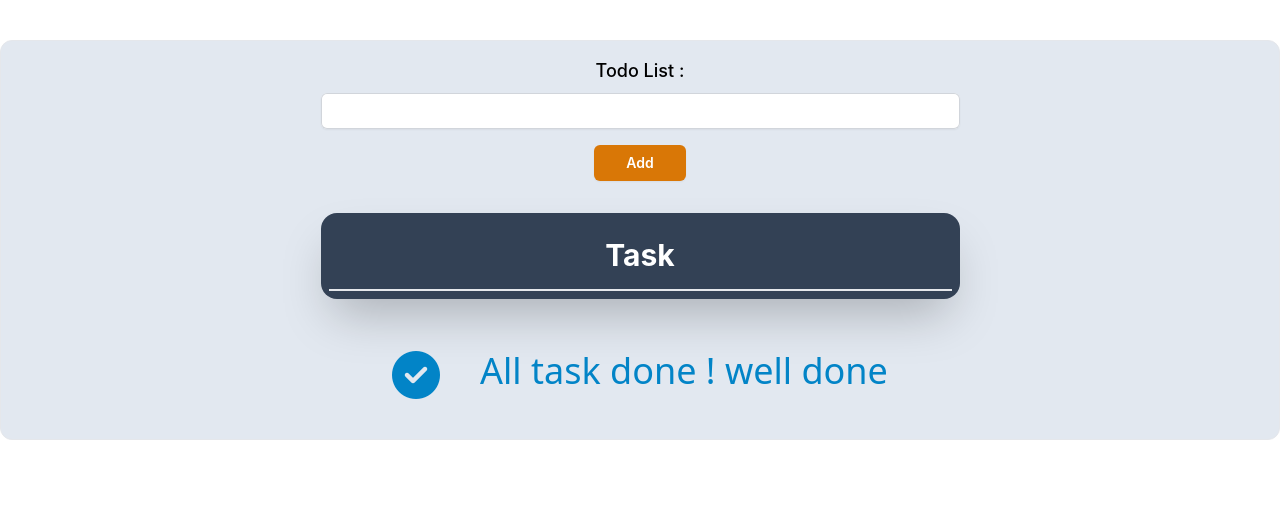
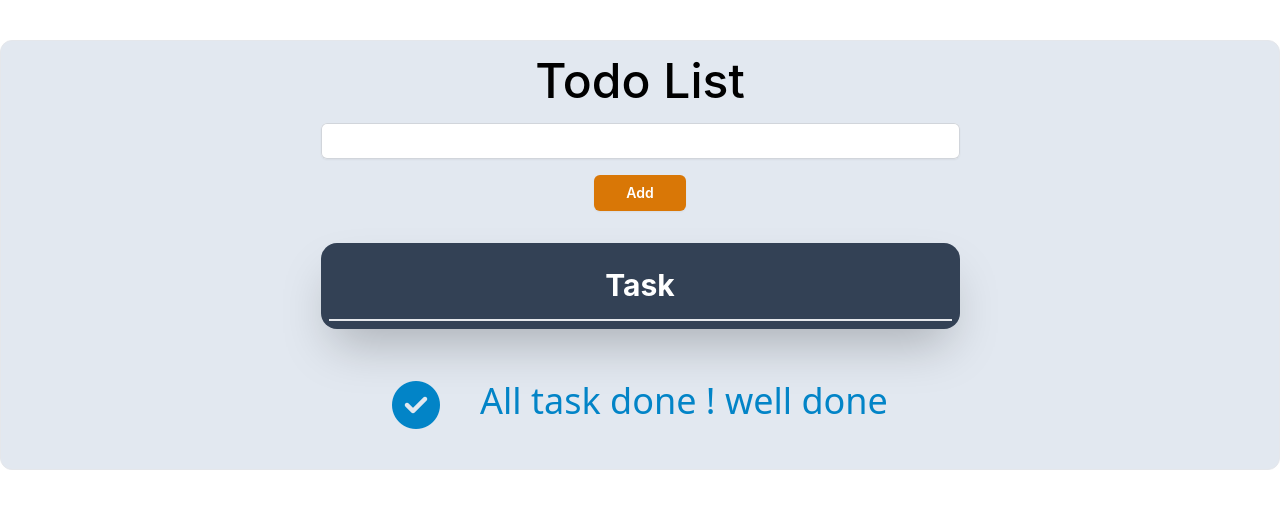
Before and after one commit to kevinlbt/todolist, a React (Create React App) app: page / in a window 1280 px wide. Shown: the top 508 px of the page. Built offline with nearby package versions, Linux system fonts and the light colour scheme.

Commit message:
add all files

```diff
--- a/src/component/TodoList.jsx
+++ b/src/component/TodoList.jsx
@@ -8,8 +8,8 @@ function ButtonAdd ({onClick}) {
 
 function Input ({name,value,onChange}) {
 
-    return <label className="w-2/4 my-4 text-lg font-medium text-center text-black">
-            {name} :
+    return <label className="w-2/4 my-4 text-5xl font-medium text-center text-black">
+            {name}
             <input type="text" name={name} id={name} value={value} onChange={onChange} className="mt-2 w-full rounded-md border-0 py-1.5 px-2 text-gray-900 shadow-sm ring-1 ring-inset ring-gray-300 placeholder:text-gray-400 focus:ring-2 focus:ring-inset focus:ring-amber-500 sm:text-sm sm:leading-6"/>
         </label>
 }
```
Also changed, not shown: src/component/List.jsx (line endings or trailing spaces), 1 other file (tests, documents, lock files or other folders).
